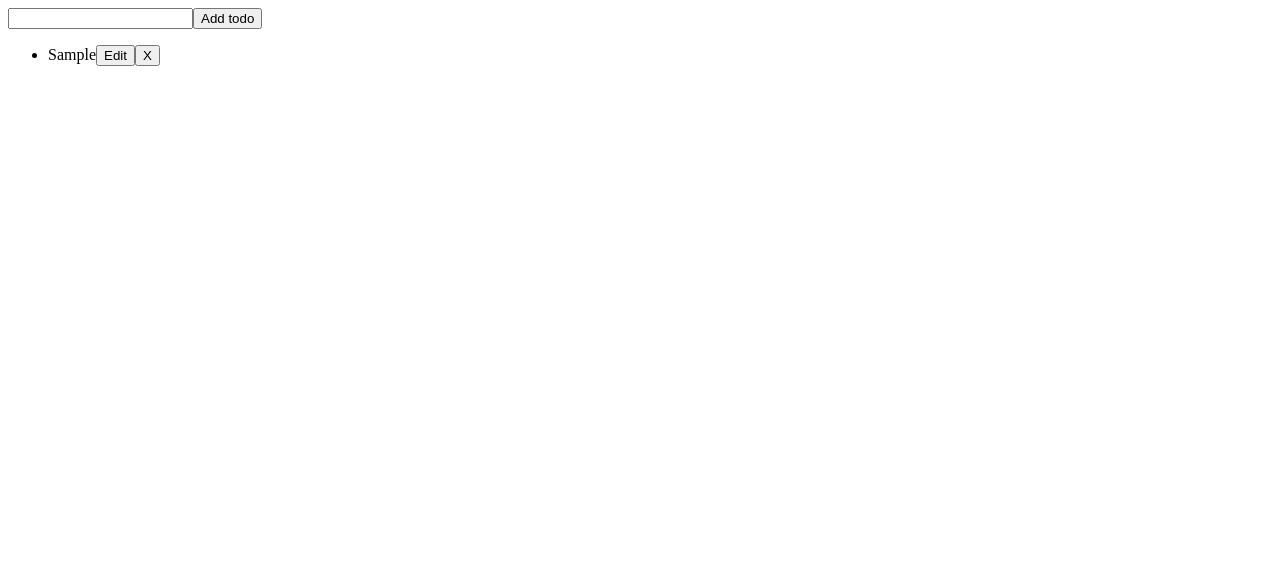
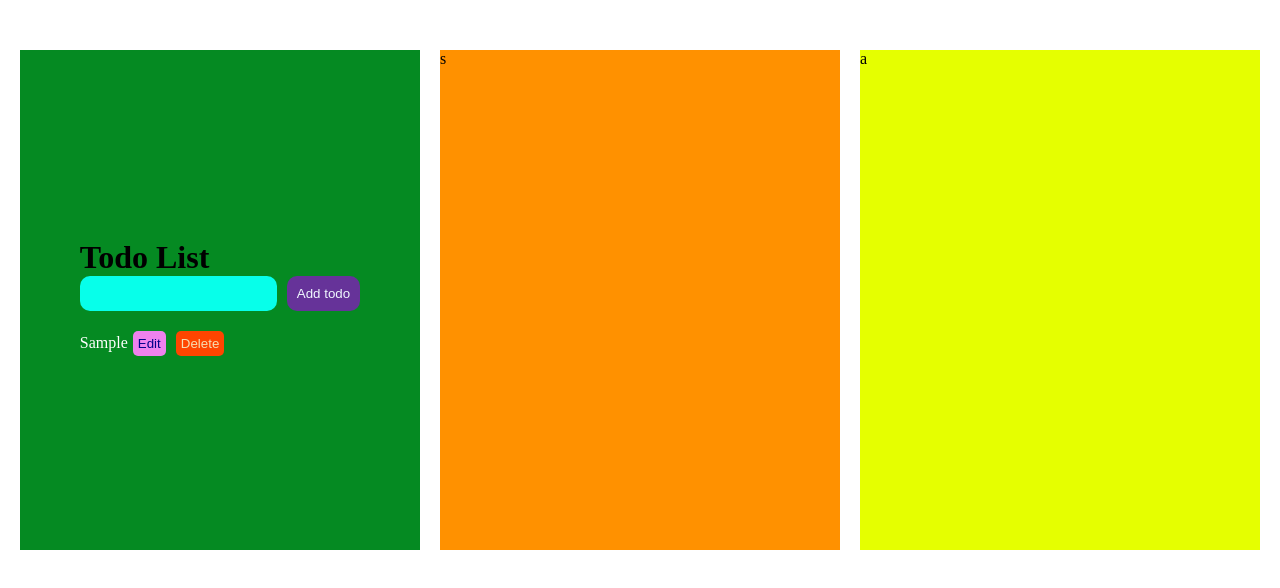
Before and after one commit to MinLT99/minltsource2024, a React (Vite) app: page / in a window 1280 px wide. Both pictures are taken after typing "Sample" into the empty fields and a click on the button "Add todo". Shown: the top 588 px of the page. Built offline with nearby package versions, Linux system fonts and the light colour scheme.

Commit message:
add handleClose and css

```diff
--- a/src/App.css
+++ b/src/App.css
@@ -0,0 +1,37 @@
+* {
+    margin: 0;
+    padding: 0;
+    box-sizing: border-box;
+}
+.container{
+    display: flex;
+    justify-content: center;
+    padding-top: 50px;
+}
+
+ul {
+    list-style-type: none;
+}
+
+.todo {
+    display: flex;
+    justify-content: center;
+    align-items: center;
+    background-color: rgb(5, 138, 34);
+    height: 500px;
+    width: 400px;
+    margin-right: 10px;
+}
+
+.todo1 {
+    background-color: rgb(255, 145, 0);
+    height: 500px;
+    width: 400px;
+    margin: 0 10px;
+}
+.todo2 {
+    background-color: rgb(229, 255, 0);
+    height: 500px;
+    width: 400px;
+    margin-left: 10px;
+}
--- a/src/App.jsx
+++ b/src/App.jsx
@@ -3,9 +3,17 @@ import Todo from "./Example/Todo.jsx";
 
 function App() {
   return (
-    <>
-      <Todo></Todo>
-    </>
+    <div className="container">
+      <div className="todo">
+        <Todo></Todo>
+      </div>
+      <div className="todo1">
+        s
+      </div>
+      <div className="todo2">
+        a
+      </div>
+    </div>
   );
 }
 
--- a/src/Example/Todo.jsx
+++ b/src/Example/Todo.jsx
@@ -1,4 +1,6 @@
 import React, { useState } from 'react';
+import { TinyColor } from '@ctrl/tinycolor';
+import "./../css/todolist.css";
 
 Todo.propTypes = {
 
@@ -54,40 +56,45 @@ function Todo(props) {
         setJobs(newList)
         setEditIndex(null)
         setEditText('')
+    }
 
-    }
+    const handClose = () => {
+        setEditIndex(null);
+        setEditText('');
+    };
 
     return (
         <div>
+            <h1>Todo List</h1>
             <input type="text"
+                className='inputText'
                 value={job}
                 onChange={(e) => setJob(e.target.value)}
             />
-            <button onClick={handleAdd}>Add todo</button>
+            <button className='btn-add' onClick={handleAdd}>Add todo</button>
             <ul>
                 {jobs.map((todo, i) => (
                     <li key={i}>
                         {editIndex === i ? (
                             <>
-                                <input type="text"
+                                <input className='inp-edit'
+                                    type="text"
                                     value={editText}
                                     onChange={(e) => setEditText(e.target.value)}
                                 />
-                                <button onClick={() => handleEdit(i)}>Save  </button>
+                                <button className='btn-save' onClick={() => handleEdit(i)}>Save</button>
+                                <button className='btn-close' onClick={() => handClose(i)}>Close</button>
                             </>
                         ) : (
                             <>
-                                <span>{todo}</span>
-                                <button onClick={() => handleIndex(todo, i)}>Edit</button>
+                                <span className='todo-list'>{todo}</span>
+                                <button className='btn-edit' onClick={() => handleIndex(todo, i)}>Edit</button>
+                                <button className='btn-del' onClick={() => handleDelete(i)}>Delete</button>
                             </>
                         )}
-                        <button onClick={() => handleDelete(i)}>X</button>
                     </li>
                 ))}
             </ul>
-            <div>
-
-            </div>
         </div>
     );
 }
--- /dev/null
+++ b/src/css/todolist.css
@@ -0,0 +1,82 @@
+.btn-add {
+    background-color: rebeccapurple;
+    color: aliceblue;
+    border: none;
+    padding: 10px;
+    border-radius: 10px;
+    margin-bottom: 15px;
+    cursor: pointer;
+}
+
+.btn-add:hover {
+    background-color: rgb(252, 7, 80);
+}
+
+.inputText {
+    border-radius: 10px;
+    border: none;
+    padding: 10px;
+    background-color: rgb(7, 255, 234);
+    color: black;
+    margin-bottom: 10px;
+    margin-right: 10px;
+}
+
+.inputText:hover {
+    border-radius: 10px;
+    border: none;
+    padding: 10px;
+    background-color: rgb(177, 177, 255);
+    color: black;
+}
+
+.btn-edit {
+    background-color: violet;
+    cursor: pointer;
+    border: none;
+    margin: 5px;
+    padding: 5px;
+    border-radius: 5px;
+    color: darkblue;
+}
+
+.btn-del {
+    background-color: orangered;
+    cursor: pointer;
+    border: none;
+    margin: 5px;
+    padding: 5px;
+    border-radius: 5px;
+    color: wheat;
+}
+.btn-save {
+    background-color: rgb(186, 255, 25);
+    cursor: pointer;
+    border: none;
+    margin: 5px;
+    padding: 5px;
+    border-radius: 5px;
+    color: black;
+}
+
+.inp-edit {
+    border-radius: 10px;
+    border: none;
+    padding: 10px;
+    background-color: rgb(250, 46, 182);
+    color: white;
+}
+
+.todo-list {
+    color: white;
+}
+
+.btn-close {
+    background-color: rgb(255, 0, 0);
+    cursor: pointer;
+    border: none;
+    margin: 5px;
+    padding: 5px;
+    border-radius: 5px;
+    color: wheat;
+}
```
